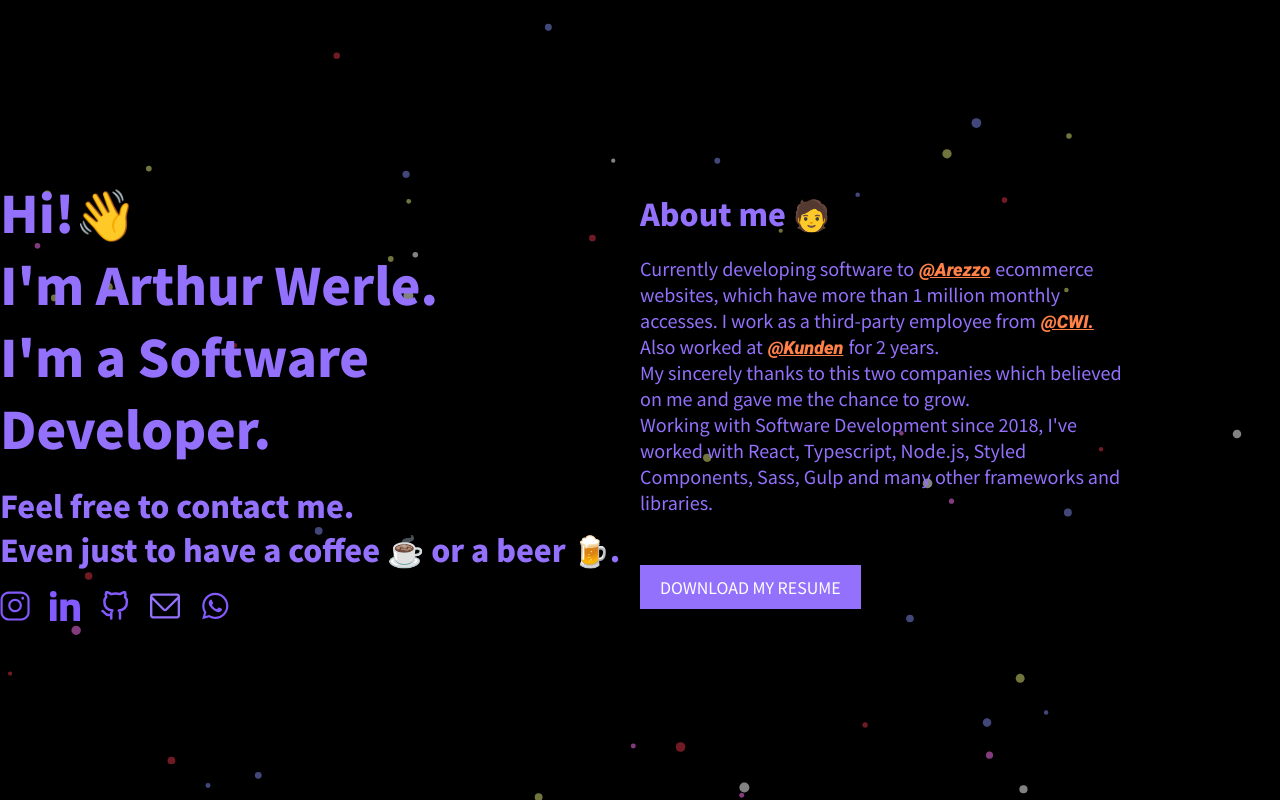
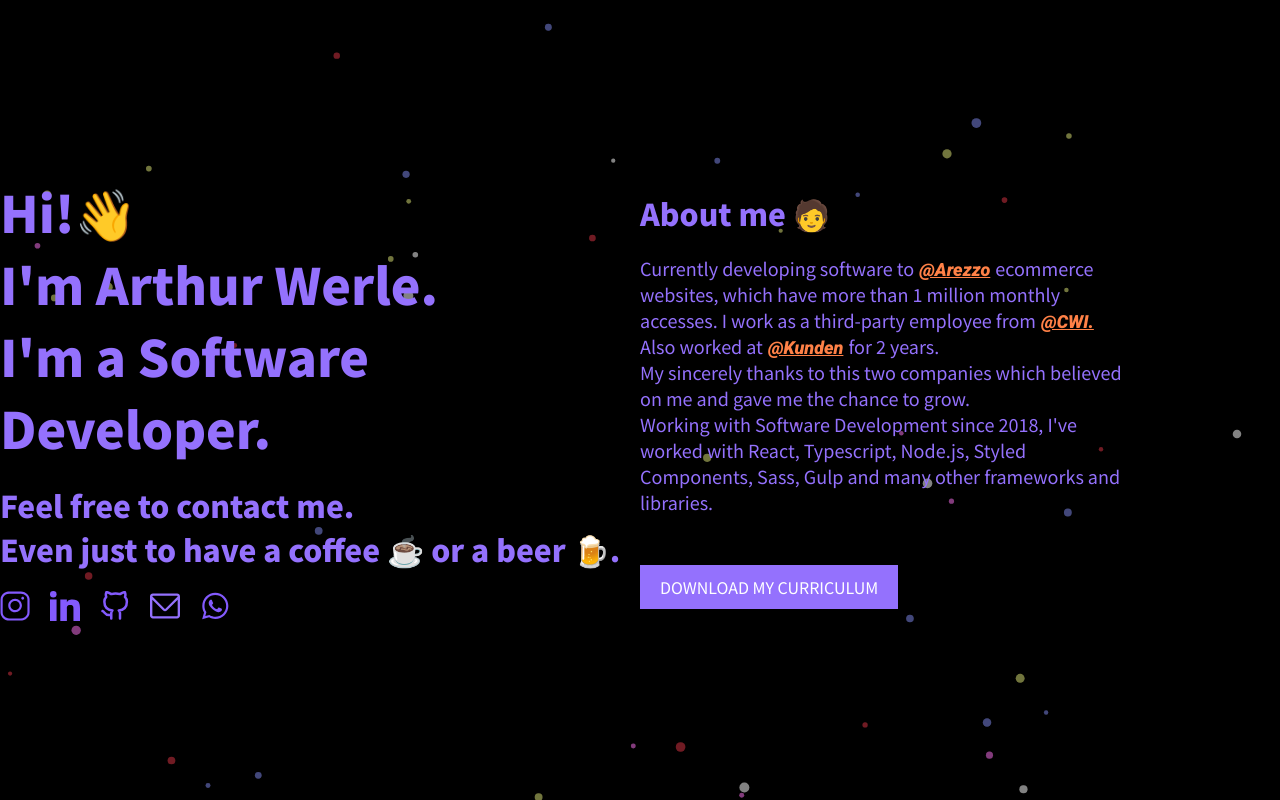
Before and after one commit to ArthurWerle/website, a React (Create React App) app: page / in a window 1280 px wide. Built offline with nearby package versions, Linux system fonts and the light colour scheme.

Commit message:
changing button text

```diff
--- a/src/App.tsx
+++ b/src/App.tsx
@@ -75,7 +75,7 @@ function App() {
               target="_blank"
               rel="noreferrer"
             >
-              <p>Download my resume</p>
+              <p>Download my curriculum</p>
             </a>
           </div>
         </div>
```
